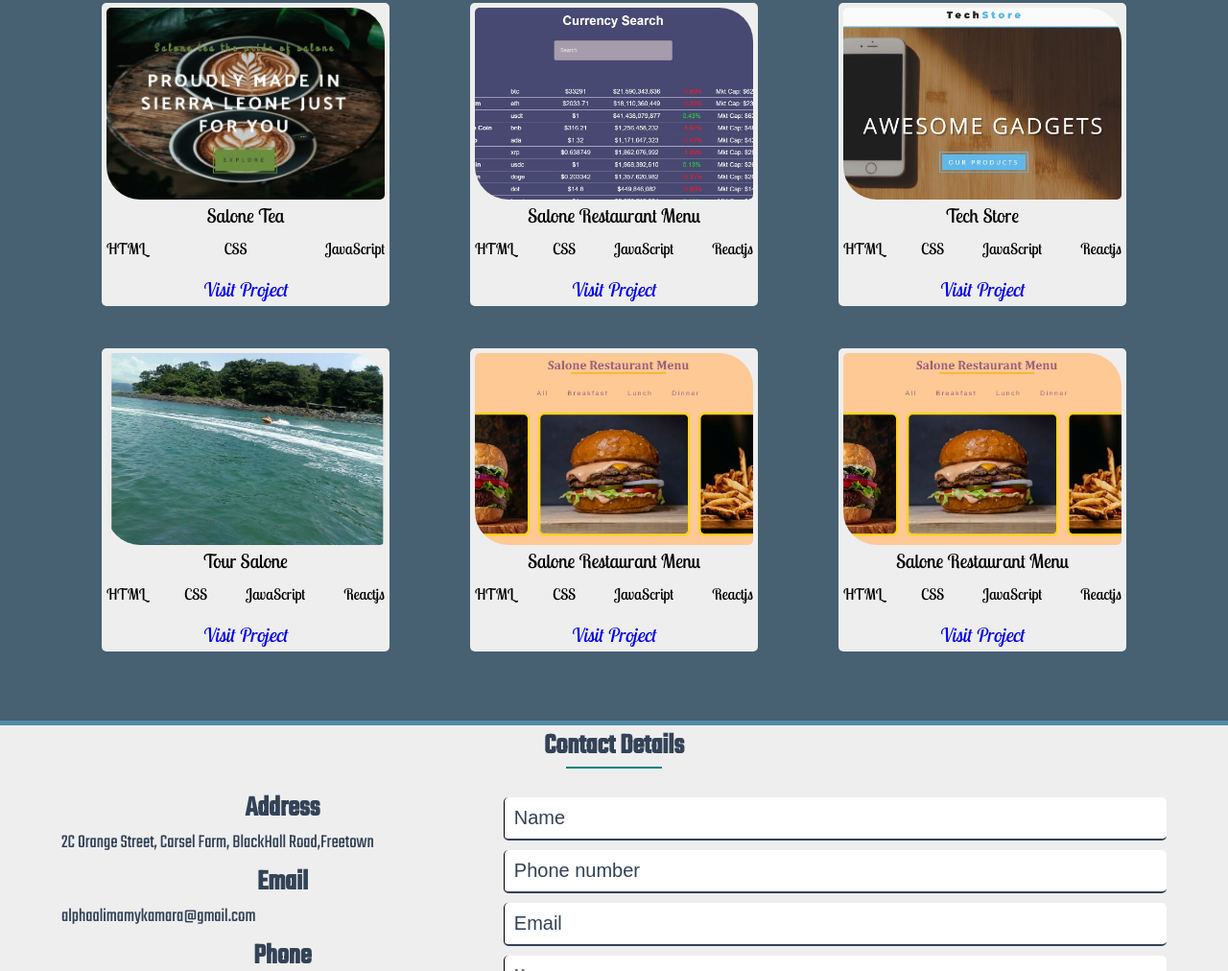
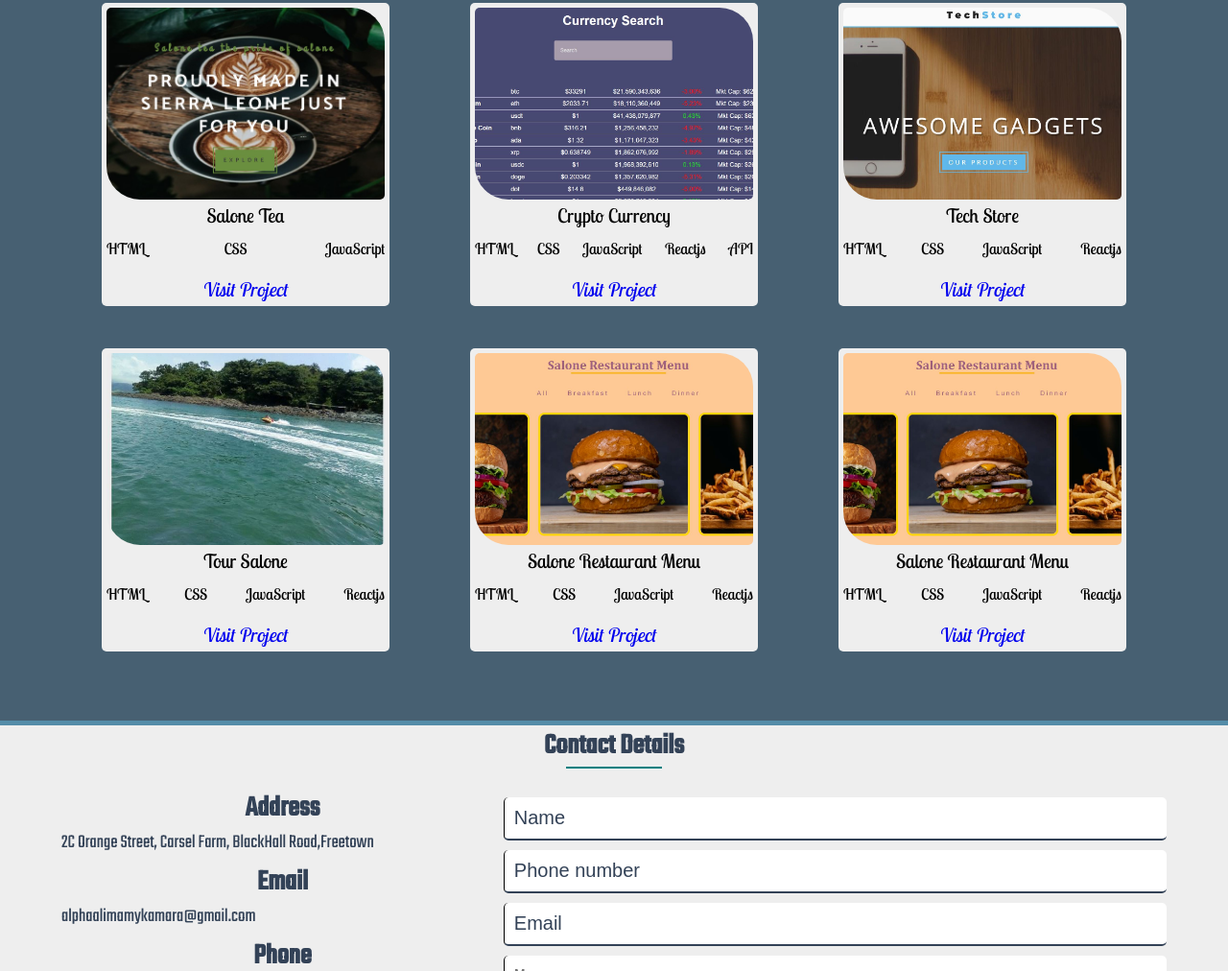
Before and after one commit to Alphaalimamy/simple-code-technologies, a plain HTML site: page index.html in a window 1280 px wide. Shown: the part 2057-3069 px from the top of the page at 96% size. Drawn offline with nearby package versions, Linux system fonts and the light colour scheme.

Commit message:
update title

```diff
--- a/index.html
+++ b/index.html
@@ -183,12 +183,13 @@
 
           <div class="details">
             <img src="./images/crypto.JPG" alt="" class="img" />
-            <p class="project-title">Salone Restaurant Menu</p>
+            <p class="project-title">Crypto Currency</p>
             <div class="project-tech">
               <p>HTML</p>
               <p>CSS</p>
               <p>JavaScript</p>
               <p>Reactjs</p>
+              <p>API</p>
             </div>
             <div class="project-link">
               <a href="https://crypto-currency-api.netlify.app/" target="_blank"
```
